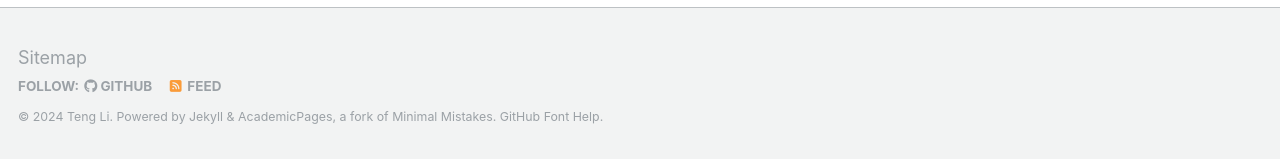
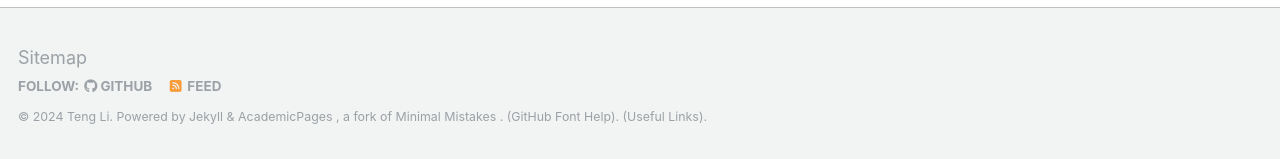
Before and after one commit to teng4/teng4.github.io, a Jekyll site: the page built from _pages/about.md, in a window 1280 px wide and 1364 px high. Shown: the part 1202-1361 px from the top of the window. Built offline with Jekyll 4.4.1, drawn with Linux system fonts in a browser that asks for light colours; some web fonts are replaced.

Commit message:
Update footer.html

```diff
--- a/_includes/footer.html
+++ b/_includes/footer.html
@@ -19,4 +19,13 @@
 </div>
 {% endif %}
 
-<div class="page__footer-copyright">&copy; {{ site.time | date: '%Y' }} {{ site.name | default: site.title }}. {{ site.data.ui-text[site.locale].powered_by | default: "Powered by" }} <a href="http://jekyllrb.com" rel="nofollow">Jekyll</a> &amp; <a href="https://github.com/academicpages/academicpages.github.io">AcademicPages</a>, a fork of <a href="https://academicpages.github.io" rel="nofollow">Minimal Mistakes</a>. GitHub <a href="https://docs.github.com/en/get-started/writing-on-github/getting-started-with-writing-and-formatting-on-github/basic-writing-and-formatting-syntax" rel="nofollow">Font Help</a>.</div>
+<div class="page__footer-copyright">&copy; {{ site.time | date: '%Y' }} {{ site.name | default: site.title }}. {{ site.data.ui-text[site.locale].powered_by | default: "Powered by" }}
+  <a href="http://jekyllrb.com" rel="nofollow">Jekyll
+  </a> &amp;
+  <a href="https://github.com/academicpages/academicpages.github.io">AcademicPages
+  </a>, a fork of
+  <a href="https://academicpages.github.io" rel="nofollow">Minimal Mistakes
+  </a>.
+  (<a href="https://docs.github.com/en/get-started/writing-on-github/getting-started-with-writing-and-formatting-on-github/basic-writing-and-formatting-syntax" rel="nofollow">GitHub Font Help</a>).
+  (<a href="https://teng4.github.io/markdown/" rel="nofollow">Useful Links</a>).
+</div>
```
